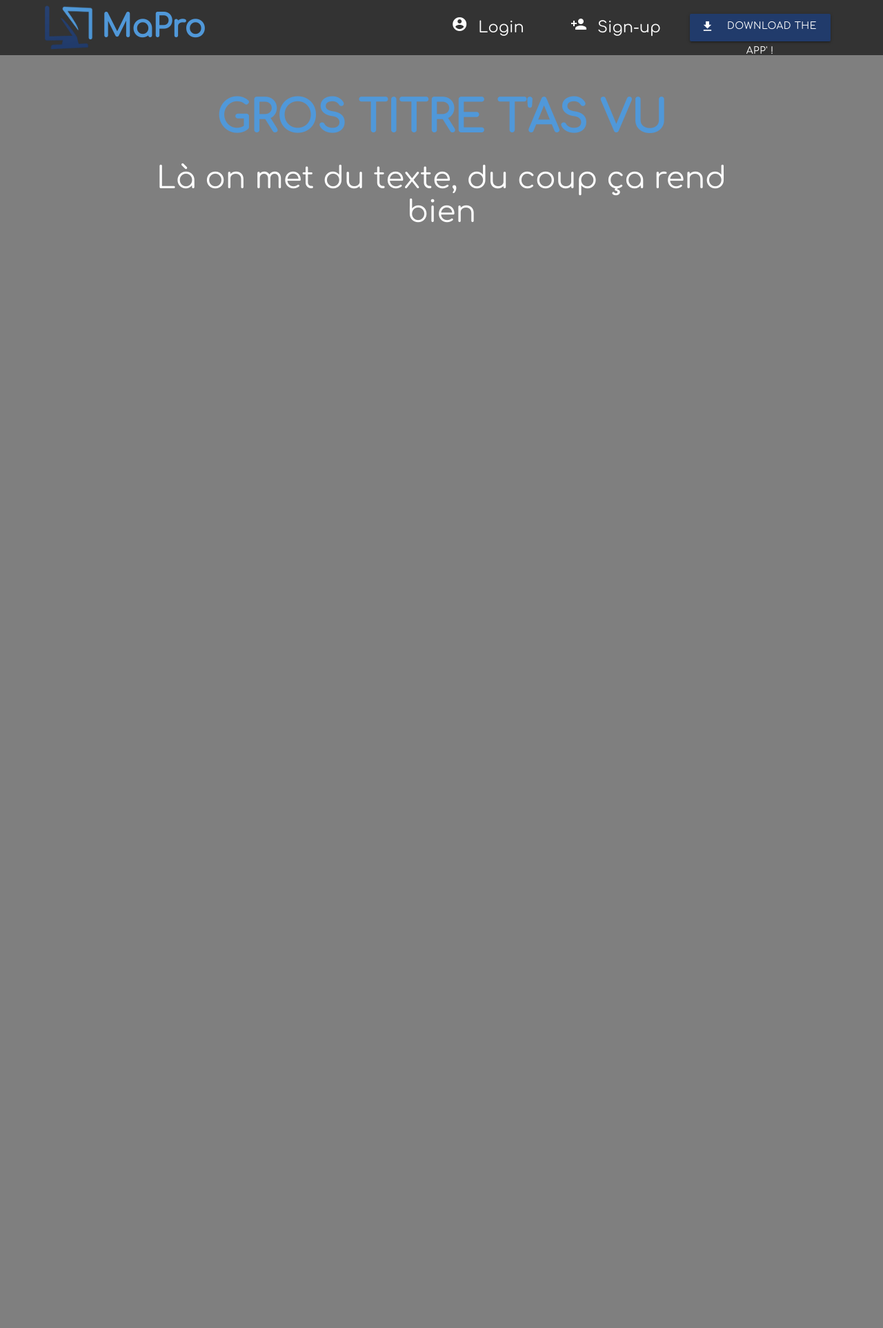
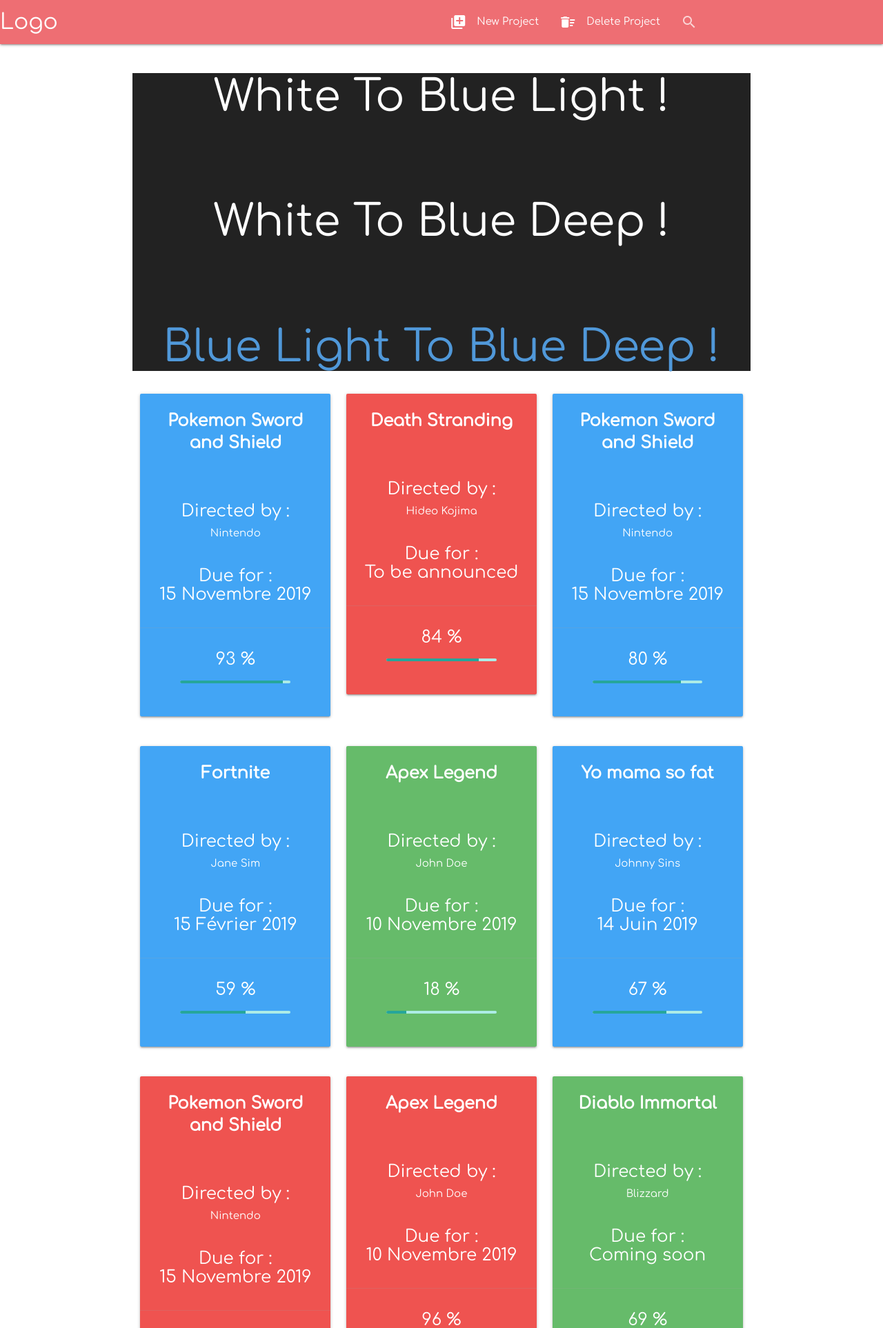
Before and after one commit to RCern/manager, a PHP site: page / in a window 1280 px wide. Shown: the top 1926 px of the page at 69% size. Run offline with PHP 8.4, Linux system fonts and the light colour scheme.

Commit message:
Adding "Account.php" page
Rough design for the design, but development should be quick

```diff
--- /dev/null
+++ b/MaPro - Website/Account.php
@@ -0,0 +1,198 @@
+<?php
+    // On démarre la session AVANT d'écrire du code HTML
+    session_start();
+
+    // length currently occupied by the last row of cards
+    $_SESSION['length'] = 0;
+
+    // Max length for a row of cards
+    $_SESSION['MAX'] = 12;
+?>
+
+
+<html lang="en">
+  <link rel="icon" type="image/png" href="./pictures/logo.png"/>
+
+  <link rel="stylesheet" href="css/homepage.css"/>
+  <link rel="stylesheet" href="css/general.css"/>
+  <link rel="stylesheet" href="css/fontComfortaa.css"/>
+  <link rel="stylesheet" href="css/projetCard.css"/>
+
+  <style>
+      #page
+      {
+          margin:0px;
+      }
+  </style>
+
+
+  <title>MaPro - Homepage</title>
+
+
+    <head>
+      <meta charset="UTF-8">
+      <meta name="viewport" content="width=device-width, initial-scale=1.0">
+      <meta http-equiv="X-UA-Compatible" content="ie=edge">
+
+      <!-- Compiled and minified CSS -->
+      <link rel="stylesheet" href="https://cdnjs.cloudflare.com/ajax/libs/materialize/1.0.0/css/materialize.min.css">
+
+      <!-- Compiled and minified JavaScript -->
+      <script src="https://cdnjs.cloudflare.com/ajax/libs/materialize/1.0.0/js/materialize.min.js"></script>
+
+      <!--Import Google Icon Font-->
+      <link  rel="stylesheet" href="https://fonts.googleapis.com/icon?family=Material+Icons">
+
+      <!--Import materialize.css-->
+      <link type="text/css" rel="stylesheet" href="css/materialize.min.css"  media="screen,projection"/>
+
+      <!--Let browser know website is optimized for mobile-->
+      <meta name="viewport" content="width=device-width, initial-scale=1.0"/>
+
+      <!-- Add icon library -->
+      <link rel="stylesheet" href="https://cdnjs.cloudflare.com/ajax/libs/font-awesome/4.7.0/css/font-awesome.min.css">
+  </head>
+
+    <body>
+
+      <!-- HEADER -->
+        <div class="navbar-fixed darkBackground">
+            <nav>
+                <div class="nav-wrapper">
+                    <a href="homepage.php" class="brand-logo">Logo</a>
+
+                    <ul class="right hide-on-med-and-down">
+                        <li><a href="#"><i class="material-icons left">add_to_photos</i>New Project</a></li>
+                        <li><a href="#"><i class="material-icons left">delete_sweep</i>Delete Project</a></li>
+                        <li>
+                            <form>
+                                <div class="input-field">
+                                    <input id="search" type="search" required>
+                                    <label class="label-icon" for="search"><i class="material-icons">search</i></label>
+                                    <i class="material-icons">close</i>
+                                </div>
+                            </form>
+                        </li>
+                    </ul>
+
+
+                </div>
+
+            </nav>
+        </div>
+
+      <!-- CARD TEST -->
+        <div class="container" style="background:#222222">
+            <h1 class="whiteToBlueLight"> White To Blue Light !</h1>
+            <br><br>
+            <h1 class="whiteToBlueDeep"> White To Blue Deep !</h1>
+            <br><br>
+            <h1 class="BlueLightToBlueDeep"> Blue Light To Blue Deep !</h1>
+        </div>
+
+        <div class="container">
+            <?php
+            for($i = 0; $i < 40; $i++)
+            {
+                switch(rand(1, 8))
+                {
+                    case 1:
+                        addProjectCard("Apex Legend", "John Doe", "10 Novembre 2019", rand(1, 100), rand(1, 3));
+                    break;
+
+                    case 2:
+                        addProjectCard("Fortnite", "Jane Sim", "15 Février 2019", rand(1, 100), rand(1, 3));
+                    break;
+
+                    case 3:
+                        addProjectCard("Yo mama so fat", "Johnny Sins", "14 Juin 2019", rand(1, 100), rand(1, 3));
+                    break;
+
+                    case 4:
+                        addProjectCard("Pikmin 4", "Nintendo", "Lol mdr jamais", rand(1, 100), rand(1, 3));
+                    break;
+
+                    case 5:
+                        addProjectCard("Diablo Immortal", "Blizzard", "Coming soon", rand(1, 100), rand(1, 3));
+                    break;
+
+                    case 6:
+                        addProjectCard("League of Dotas", "China", "06 Décembre 2021", rand(1, 100), rand(1, 3));
+                    break;
+
+                    case 7:
+                        addProjectCard("Death Stranding", "Hideo Kojima", "To be announced", rand(1, 100), rand(1, 3));
+                    break;
+
+                    case 8:
+                        addProjectCard("Pokemon Sword and Shield", "Nintendo", "15 Novembre 2019", rand(1, 100), rand(1, 3));
+                    break;
+                }
+            }
+            ?>
+            <div class="progress">
+                <div class="determinate" style="width: 70%"></div>
+            </div>
+        </div>
+
+    </body>
+
+    <script>
+        $(".navbar-fixed").css("background-color", #333333);
+    </script>
+</html>
+
+<?php
+  function addProjectCard($title, $leader, $date, $percentage, $priority)
+  {
+      // We verify if we need to end the Row
+      if($_SESSION['length'] >= $_SESSION['MAX'])
+      {
+        $_SESSION['length'] = 0;
+          echo '</div>';
+      }
+
+
+      // We verify if we need to create a new Row (IN THIS ORDER !!!)
+      if($_SESSION['length'] == 0)
+      {
+        echo '<div class="row">';
+      }
+
+
+      // Now we add the card
+      $_SESSION['length'] += 4;
+
+      echo '<div class="col s4">';
+
+    if($priority == 1) echo '<div class="card red   lighten-1">';
+    if($priority == 2) echo '<div class="card blue  lighten-1">';
+    if($priority == 3) echo '<div class="card green lighten-1">';
+
+      echo '
+                    <div class="card-content white-text">
+                        <p class="whiteToBlueDeep card-title" style="font-weight: bold">' . $title . '</p>
+                        <br><br>
+                        <h5 class="white-text">Directed by :<br></h5>
+                        <a class="whiteToBlueDeep tooltip" href="#">' . $leader . '
+                            <span class="tooltiptext">' . $leader . ' + insert content</span>
+                        </a>
+
+                        <br><br>
+                        <h5 class="white-text">Due for :<br>' . $date . '</h5>
+                    </div>
+
+                    <div class="card-action">
+                        <h5 class="white-text"> ' . $percentage . ' % <h5>
+
+                        <div class="container progress">
+                            <div class="determinate" style="width: ' . $percentage . '%"></div>
+                        </div>
+                    </div>
+                    <br>
+
+                </div>
+            </div>
+      ';
+  }
+?>
--- a/MaPro - Website/php/connexion_Login.php
+++ b/MaPro - Website/connexion_Login.php
@@ -44,7 +44,7 @@
     <body>
 
     <!-- adding the header -->
-        <?php require_once 'php/header.php'; ?>
+        <?php require 'header.php'; ?>
         <main>
 
         <br>
@@ -100,7 +100,7 @@
 
 
         </main>
-        <?php require_once 'php/footer.php'; ?>
+        <?php require 'footer.php'; ?>
 
     </body>
 </html>
--- a/MaPro - Website/css/general.css
+++ b/MaPro - Website/css/general.css
@@ -70,14 +70,19 @@
 
 
 /* Custom color */
+.darkBackground { background: #333333; }
+
 .blueDeep  { color:#213B6B; }
 .blueLight { color:#5098D9; }
 
 .whiteToBlueLight { color:white; }
 .whiteToBlueLight:hover { color:#5098D9; }
 
-.blueLighttoBlueDeep { color:#5098D9; }
-.blueLighttoBlueDeep:hover { color:#213B6B; }
+.whiteToBlueDeep { color:white; }
+.whiteToBlueDeep:hover { color:#213B6B; }
+
+.blueLightToBlueDeep { color:#5098D9; }
+.blueLightToBlueDeep:hover { color:#213B6B; }
 
 
 
--- /dev/null
+++ b/MaPro - Website/css/projetCard.css
@@ -0,0 +1,28 @@
+/* Navbar */
+.navbar-fixed
+{
+    background: #333333;
+    font-family: Comfortaa;
+}
+
+/* Project Card */
+.card
+{
+    font-family: Comfortaa;
+    text-align: center;
+}
+
+.card-content
+{
+    font-family: Comfortaa;
+}
+
+.card-title
+{
+    font-weight: bold;
+}
+
+.card-action
+{
+    font-family: Comfortaa;
+}
--- a/MaPro - Website/php/header.php
+++ b/MaPro - Website/header.php
@@ -7,10 +7,10 @@
 
 <!-- Logo (image + text) on the left -->
 
-    <a href="php/homepage.php" data-target="mobile-demo">
-        <img class="zoom" src="./pictures/logo.png" alt="MaPro's logo" height="80%">
+    <a href="homepage.php" data-target="mobile-demo">
+        <img class="zoom" src="pictures/logo.png" alt="MaPro's logo" height="80%">
     </a>
-    <div class="col s19 zoom"> <a class="aTitle" href="php/homepage.php">MaPro</a></div>
+    <div class="col s19 zoom"> <a class="aTitle" href="homepage.php">MaPro</a></div>
 
 
 
@@ -20,20 +20,17 @@
 
 
 <!-- Links on the right -->
-    <a href="php/connexion_Login.php" class="aBig col s3 hide-on-med-and-down zoom whiteToBlueLight">
-        <i class="material-icons left">account_circle</i>
-        Login
-    </a>
+    <?php addHeaderLink("account_circle", "Login", "connexion_Login.php"); ?>
+
 
     <!-- Component that calls the side-menu when the window is reduced -->
     <a href="#" class="sidenav-trigger hide-on-large-only zoom whiteToBlueLight" data-target="mobile-links">
         <i class="material-icons">menu</i>
     </a>
 
-    <a href="php/connexion_Sign_Up.php" class="aBig col s3 hide-on-med-and-down zoom whiteToBlueLight">
-        <i class="material-icons left">person_add</i>
-        Sign-up
-    </a>
+
+    <?php addHeaderLink("person_add", "Sign-up", "connexion_Sign_Up.php"); ?>
+
 
     <div class="col s4 hide-on-med-and-down">
         <a class="zoom btn waves-effect waves-light pulse" href="/pictures/logo.png" download="MaPro">
@@ -66,3 +63,16 @@
         $('.sidenav').sidenav();
     });
 </script>
+
+
+<?php
+  function addHeaderLink($icon, $text, $direction)
+  {
+    echo '
+        <a href="  ' . $direction . ' " class="aBig col s3 hide-on-med-and-down zoom whiteToBlueLight">
+            <i class="material-icons left">  ' . $icon . ' </i>
+            ' . $text . '
+        </a>
+    ';
+  }
+?>
--- a/MaPro - Website/php/homepage.php
+++ b/MaPro - Website/homepage.php
@@ -45,7 +45,7 @@
 
   <body>
   <!-- adding the header -->
-    <?php include 'php/header.php'; ?>
+    <?php include 'header.php'; ?>
 
 
     <main>
@@ -160,7 +160,7 @@
 
     </main>
   <!-- adding the header -->
-    <?php include 'php/footer.php'; ?>
+    <?php include 'footer.php'; ?>
 
   </body>
 
--- a/MaPro - Website/index.php
+++ b/MaPro - Website/index.php
@@ -1,5 +1,4 @@
 <?php
-     require 'php/homepage.php';
-    // require 'php/connexion_Login.php';
-    // require 'php/connexion_Sign_Up.php';
+     // require 'homepage.php';
+     require 'Account.php';
 ?>
```
Also changed, not shown: MaPro - Website/connexion_Sign_Up.php (renamed from MaPro - Website/php/connexion_Sign_Up.php, +2 -6 lines), MaPro - Website/footer.php (renamed from MaPro - Website/php/footer.php).
